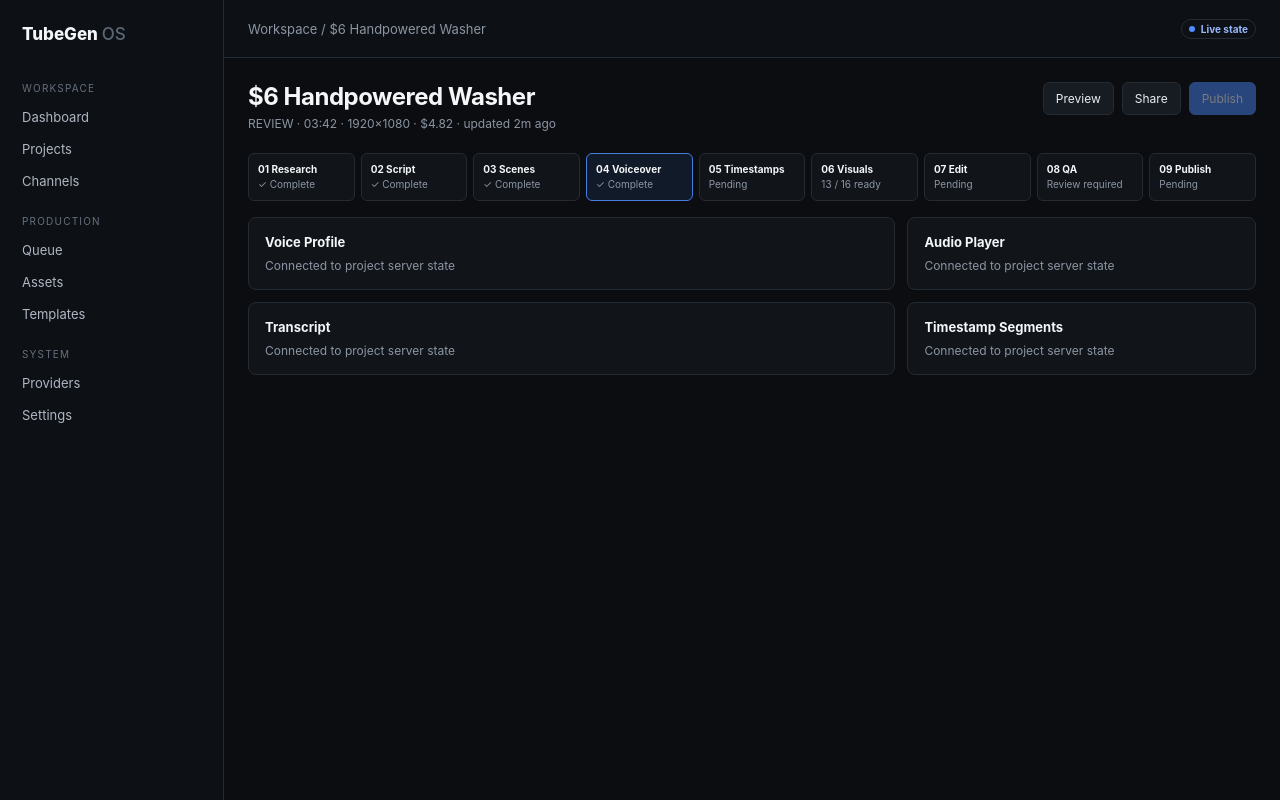
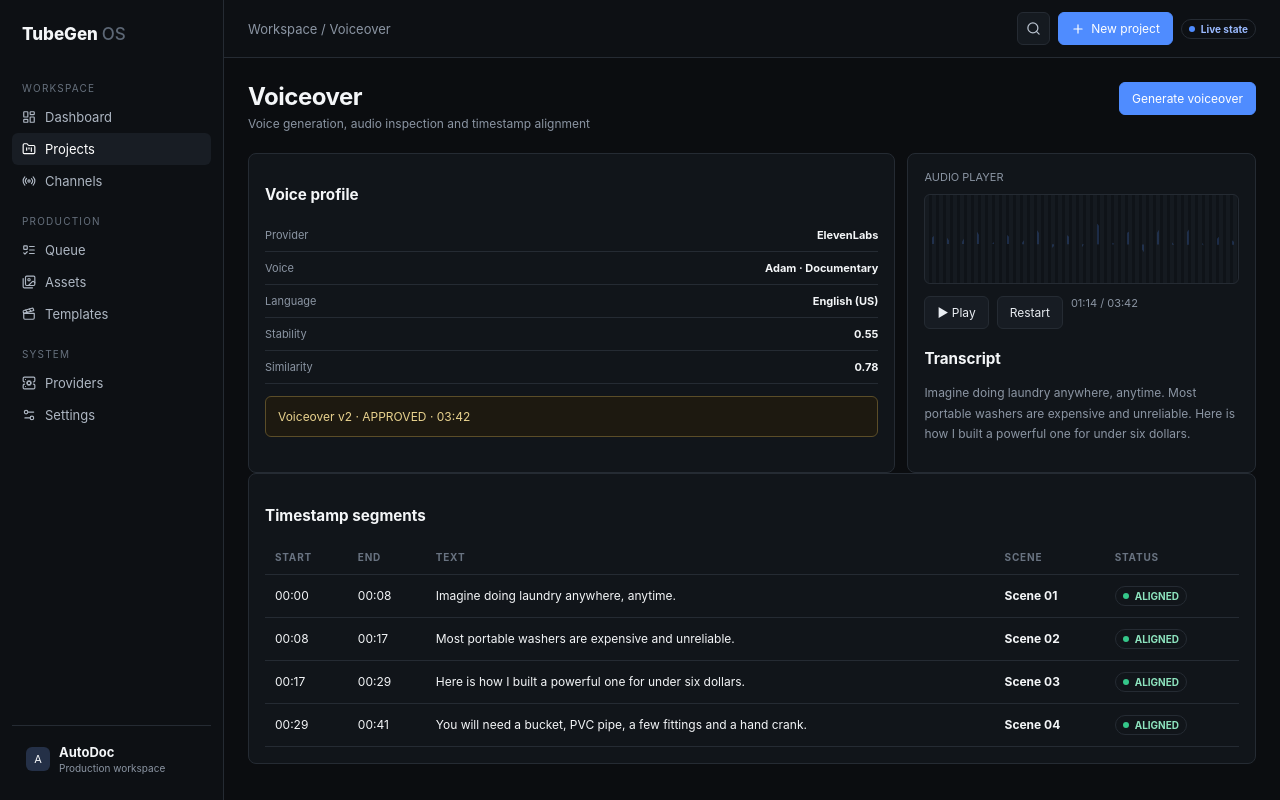
Before and after one commit to weceboy/tubegen, a Next.js app in the folder frontend/: page /projects/1/voiceover in a window 1280 px wide. Built offline with nearby package versions, Linux system fonts and the light colour scheme.

Commit message:
feat: add voiceover and timestamp workspace

```diff
--- /dev/null
+++ b/frontend/app/projects/[id]/voiceover/page.tsx
@@ -0,0 +1,3 @@
+import {AppShell} from "../../../../components/app-shell";import {Badge,Card,PageHeader,Table} from "../../../../components/ui";
+const segments=[['00:00','00:08','Imagine doing laundry anywhere, anytime.'],['00:08','00:17','Most portable washers are expensive and unreliable.'],['00:17','00:29','Here is how I built a powerful one for under six dollars.'],['00:29','00:41','You will need a bucket, PVC pipe, a few fittings and a hand crank.']];
+export default function VoiceoverPage(){return <AppShell title="Voiceover"><PageHeader title="Voiceover" subtitle="Voice generation, audio inspection and timestamp alignment" action={<button className="btn primary">Generate voiceover</button>}/><div className="grid two"><Card><h3>Voice profile</h3><div className="kv"><span>Provider</span><b>ElevenLabs</b></div><div className="kv"><span>Voice</span><b>Adam · Documentary</b></div><div className="kv"><span>Language</span><b>English (US)</b></div><div className="kv"><span>Stability</span><b>0.55</b></div><div className="kv"><span>Similarity</span><b>0.78</b></div><div className="notice" style={{marginTop:12}}>Voiceover v2 · APPROVED · 03:42</div></Card><Card><div className="label">AUDIO PLAYER</div><div className="wave" style={{marginTop:10}}/><div className="actions" style={{marginTop:12}}><button className="btn">▶ Play</button><button className="btn">Restart</button><span className="label">01:14 / 03:42</span></div><h3 style={{marginTop:20}}>Transcript</h3><p className="sub" style={{lineHeight:1.7}}>Imagine doing laundry anywhere, anytime. Most portable washers are expensive and unreliable. Here is how I built a powerful one for under six dollars.</p></Card></div><Card style={{marginTop:12} as any}><h3>Timestamp segments</h3><Table headers={['Start','End','Text','Scene','Status']} rows={segments.map((s,i)=>[s[0],s[1],s[2],<b>Scene {String(i+1).padStart(2,'0')}</b>,<Badge type="success">ALIGNED</Badge>])}/></Card></AppShell>}
```
